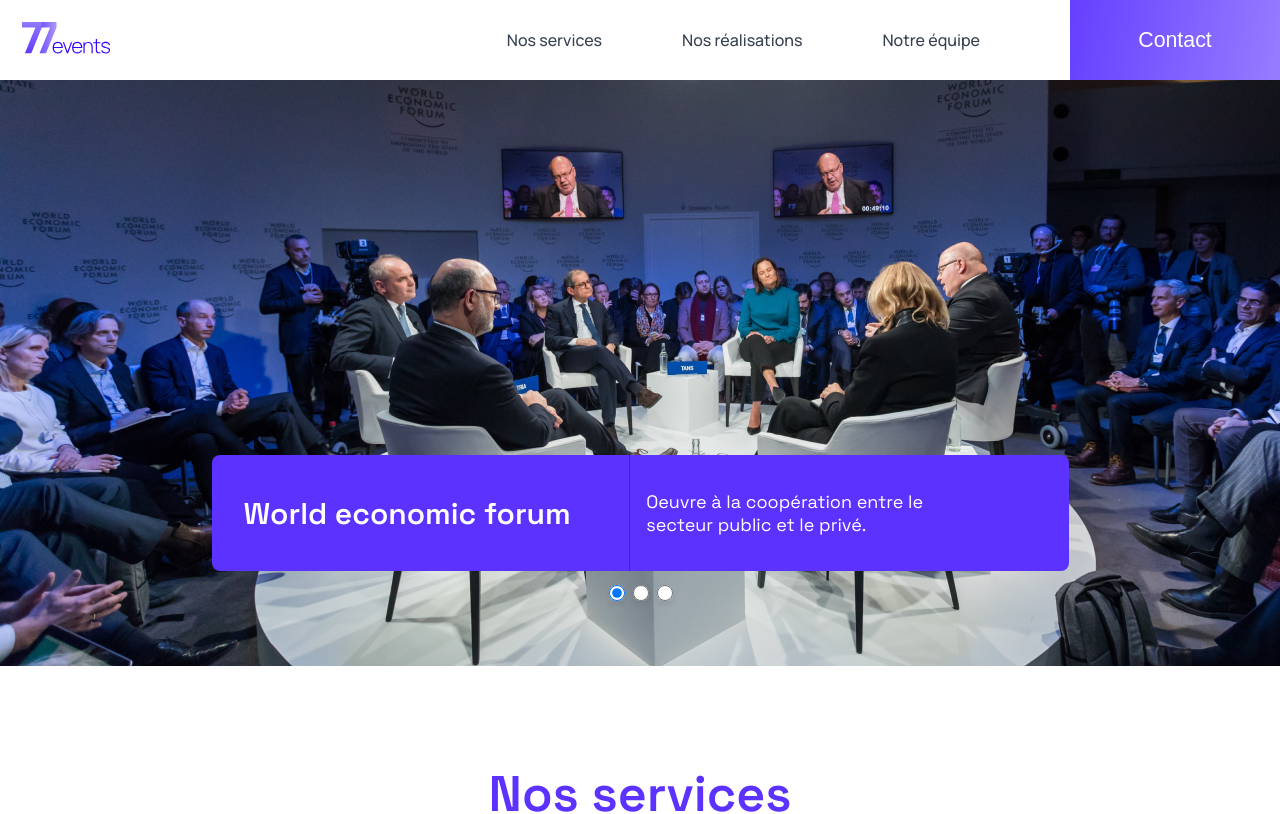
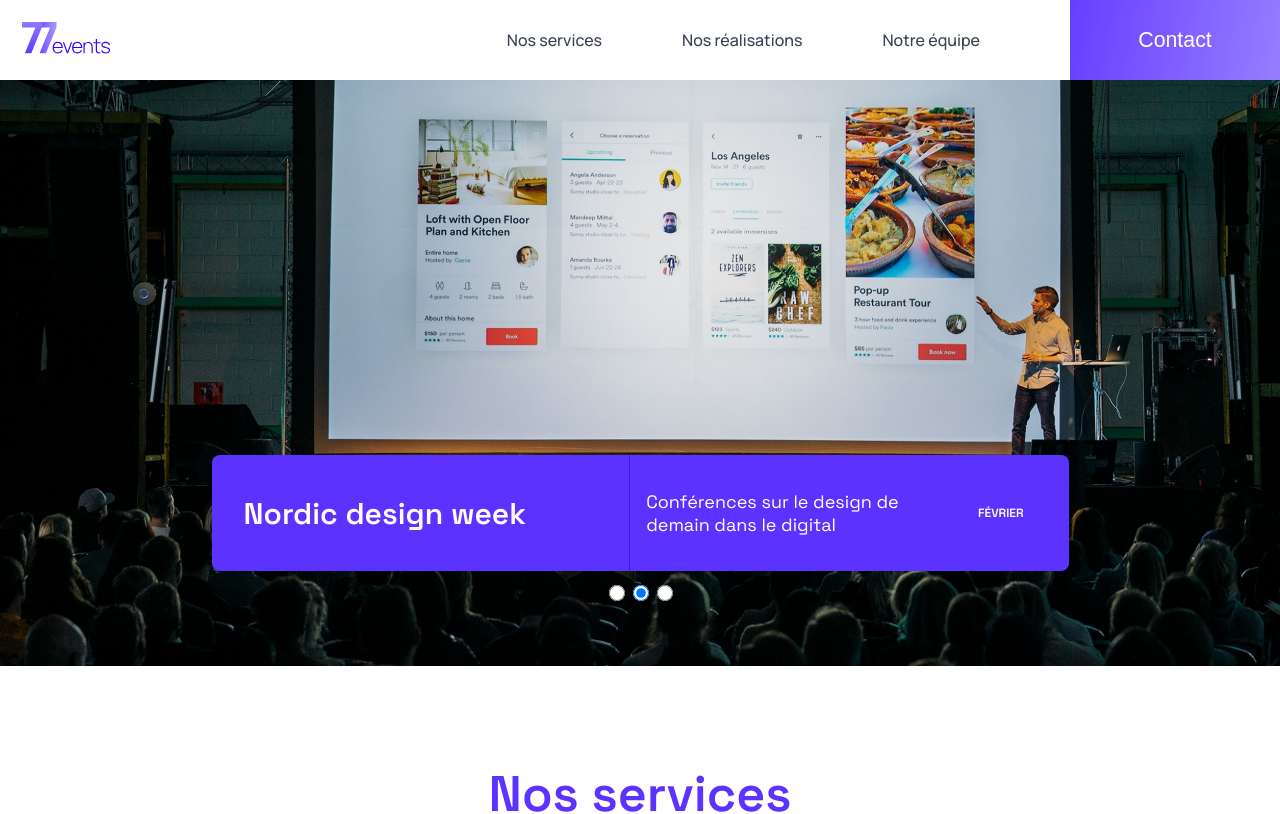
Before and after one commit to Zrtehhz/Project-10, a React (Create React App) app: page / in a window 1280 px wide. Shown: the top 814 px of the page. Built offline with nearby package versions, Linux system fonts and the light colour scheme.

Commit message:
Dernier fix.

```diff
--- a/src/components/EventCard/index.js
+++ b/src/components/EventCard/index.js
@@ -3,11 +3,10 @@ import { getMonth } from "../../helpers/Date";
 
 import "./style.scss";
 
-
 const EventCard = ({
-  imageSrc = "default-img.jpg",
+  imageSrc,
   imageAlt,
-  date,
+  date = new Date(),
   title,
   label,
   small = false,
@@ -32,15 +31,13 @@ const EventCard = ({
 EventCard.propTypes = {
   imageSrc: PropTypes.string.isRequired,
   imageAlt: PropTypes.string,
-  date: PropTypes.instanceOf(Date),
-  title: PropTypes.string,
+  date: PropTypes.instanceOf(Date).isRequired,
+  title: PropTypes.string.isRequired,
   small: PropTypes.bool,
   label: PropTypes.string.isRequired,
 };
 
 EventCard.defaultProps = {
-  date: new Date(),
-  title: '',
   imageAlt: "image",
   small: false,
 };
--- a/src/containers/Slider/index.js
+++ b/src/containers/Slider/index.js
@@ -1,34 +1,38 @@
-import React, { useEffect, useState } from "react";
+import { useEffect, useState, Fragment } from "react";
 import { useData } from "../../contexts/DataContext";
 import { getMonth } from "../../helpers/Date";
+
 import "./style.scss";
 
 const Slider = () => {
   const { data } = useData();
   const [index, setIndex] = useState(0);
+  const byDateDesc = data?.focus.sort((evtA, evtB) =>
+    new Date(evtA.date) > new Date(evtB.date) ? -1 : 1
+  );
 
-  // Assurez-vous que les données sont disponibles avant de les utiliser.
-  const byDateDesc = data?.focus
-    ? [...data.focus].sort((evtA, evtB) => new Date(evtA.date) - new Date(evtB.date)) // Utilise une copie de data.focus pour trier sans modifier l'original
-    : []; // Utilise un tableau vide comme valeur par défaut.
+  const nextCard = () => {
+    if (byDateDesc) {
+      setTimeout(
+        () => setIndex(index < byDateDesc.length - 1 ? index + 1 : 0),
+        5000
+      );
+    }
+  };
 
-  // Cette fonction passe au prochain slide après un délai.
-  const nextCard = () => setTimeout(() => {
-    setIndex(prevIndex => (prevIndex < byDateDesc.length - 1 ? prevIndex + 1 : 0));
-  }, 10000);
-
-  // Utilise useEffect pour déclencher le changement de slide.
   useEffect(() => {
-    const timeoutId = nextCard(); // La dépendance 'index' assure que le useEffect est relancé à chaque changement d'index.
-    // La fonction de nettoyage pour annuler le setTimeout.
-    return () => clearTimeout(timeoutId);
-  }, [index, byDateDesc.length]); // Ajoutez `byDateDesc.length` pour que useEffect réagisse si le nombre d'éléments change.
-
+    nextCard();
+  });
   return (
     <div className="SlideCardList">
-      {byDateDesc && byDateDesc.map((event, idx) => (
-        <div key={event.id} className={`SlideCard SlideCard--${index === idx ? "display" : "hide"}`}>
-          <img src={event.cover} alt={event.title} />
+      {byDateDesc?.map((event, idx) => (
+        <Fragment key={event.title}>
+          <div
+            className={`SlideCard SlideCard--${
+              index === idx ? "display" : "hide"
+            }`}
+          >
+            <img src={event.cover} alt="forum" />
             <div className="SlideCard__descriptionContainer">
               <div className="SlideCard__description">
                 <h3>{event.title}</h3>
@@ -37,23 +41,21 @@ const Slider = () => {
               </div>
             </div>
           </div>
-      ))}
           <div className="SlideCard__paginationContainer">
             <div className="SlideCard__pagination">
-        {
-  byDateDesc.map((event) => (
+              {byDateDesc.map((_, radioIdx) => (
                 <input
-      key={`radio-${event.id}`}
+                  key={_.date}
                   type="radio"
                   name="radio-button"
-      checked={index === byDateDesc.indexOf(event)}
-      onChange={() => setIndex(byDateDesc.indexOf(event))} // Le changement du bouton radio modifie l'index du slide affiché.
+                  checked={index === radioIdx}
                   readOnly
                 />
-  ))
-}
+              ))}
             </div>
           </div>
+        </Fragment>
+      ))}
     </div>
   );
 };
--- a/src/contexts/DataContext/index.js
+++ b/src/contexts/DataContext/index.js
@@ -19,9 +19,25 @@ export const api = {
 export const DataProvider = ({ children }) => {
   const [error, setError] = useState(null);
   const [data, setData] = useState(null);
+  // Création d'un état pour stocker le dernier événement.
+  const [lastEventNeed, setlastEventNeed] = useState(null);
+
   const getData = useCallback(async () => {
     try {
-      setData(await api.loadData());
+      // Appel à la méthode loadData de l'objet api pour charger les données
+      const apiData = await api.loadData();
+
+      // Stockage des données
+      setData(apiData);
+
+      // Calcul du dernier événement en triant les événements par date
+      // et en récupérant le premier élément de la liste triée (qui est le dernier événement).
+      const last = apiData?.events.sort((evtA, evtB) =>
+        new Date(evtB.date) < new Date(evtA.date) ? -1 : 1
+      )[0];
+
+      // Stockage des données
+      setlastEventNeed(last);
     } catch (err) {
       setError(err);
     }
@@ -37,6 +53,8 @@ export const DataProvider = ({ children }) => {
       value={{
         data,
         error,
+        lastEventNeed,
+        //  Dernier événement aux composants enfants via la propriété value.
       }}
     >
       {children}
@@ -46,7 +64,7 @@ export const DataProvider = ({ children }) => {
 
 DataProvider.propTypes = {
   children: PropTypes.node.isRequired,
-}
+};
 
 export const useData = () => useContext(DataContext);
 
--- a/src/pages/Home/index.js
+++ b/src/pages/Home/index.js
@@ -13,7 +13,7 @@ import Modal from "../../containers/Modal";
 import { useData } from "../../contexts/DataContext";
 
 const Page = () => {
-  const {last} = useData()
+  const { lastEventNeed } = useData();
   return <>
     <header>
       <Menu />
@@ -116,13 +116,25 @@ const Page = () => {
     <footer className="row">
       <div className="col presta">
         <h3>Notre derniére prestation</h3>
-        <EventCard
-          imageSrc={last?.cover}
-          title={last?.title}
-          date={new Date(last?.date)}
-          small
-          label="boom"
-        />
+        {
+  // Vérifie si lastEventNeed et ses propriétés nécessaires (cover et title) existent.
+  lastEventNeed && lastEventNeed.cover && lastEventNeed.title ? (
+    // Si la condition est vraie (lastEventNeed, cover et title sont présents),
+    // le composant EventCard est rendu.
+    <EventCard
+      imageSrc={lastEventNeed.cover} // Utilise cover de lastEventNeed comme source de l'image.
+      title={lastEventNeed.title} // Utilise title de lastEventNeed comme titre.
+      date={new Date(lastEventNeed.date)} // Convertit la date de lastEventNeed en objet Date.
+      small // Passe la prop small pour un style spécifique.
+      label="boom" // Passe une étiquette statique "boom".
+    />
+  ) : (
+    // Si la condition est fausse (lastEventNeed, cover ou title est absent),
+    // rien n'est rendu (retourne null).
+    null
+  )
+}
+
       </div>
       <div className="col contact">
         <h3>Contactez-nous</h3>
```
Also changed, not shown: Mentorat.txt, 2 other files (tests, documents, lock files or other folders). Lines whose indentation alone changed are shown as unchanged.
